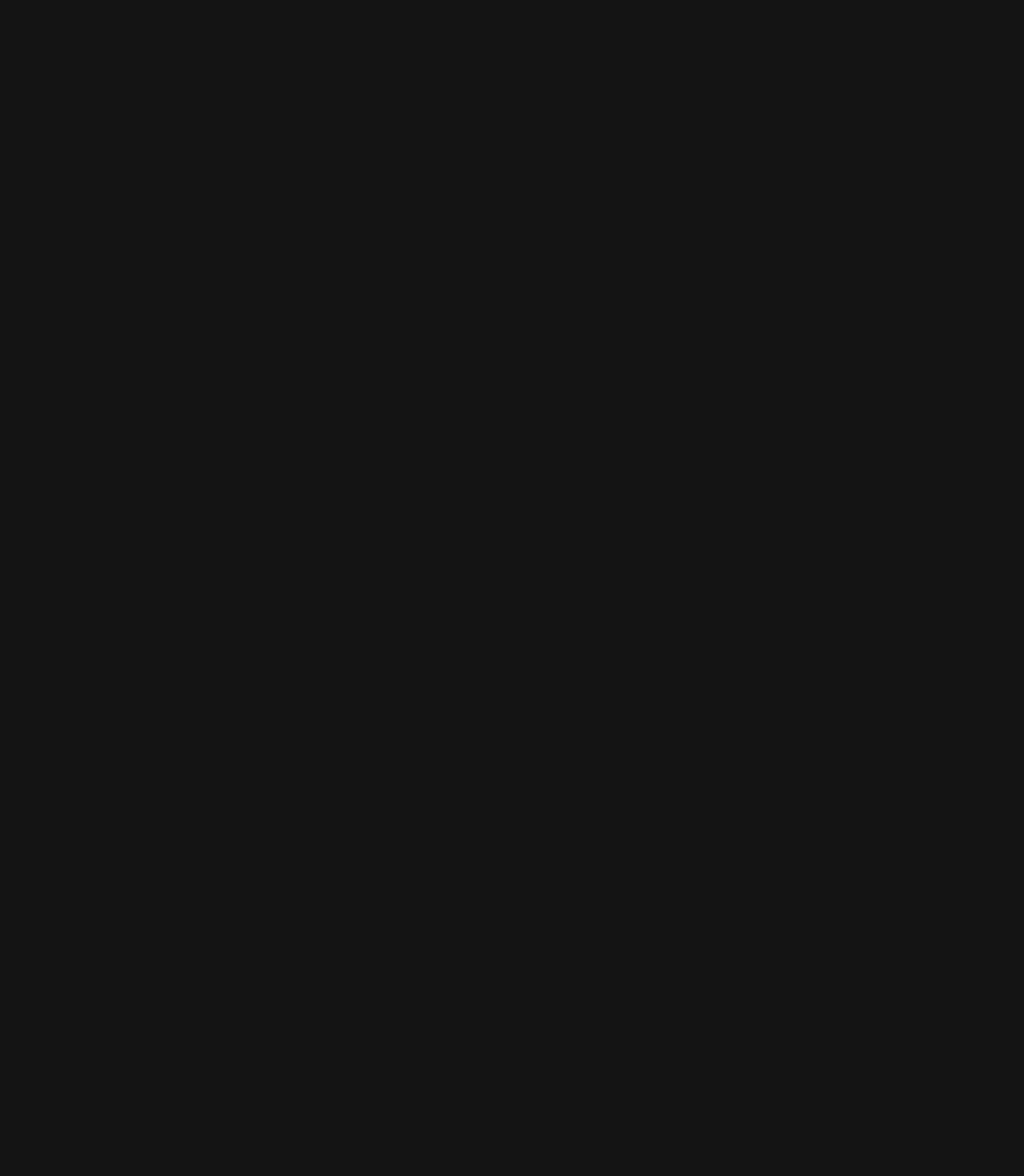
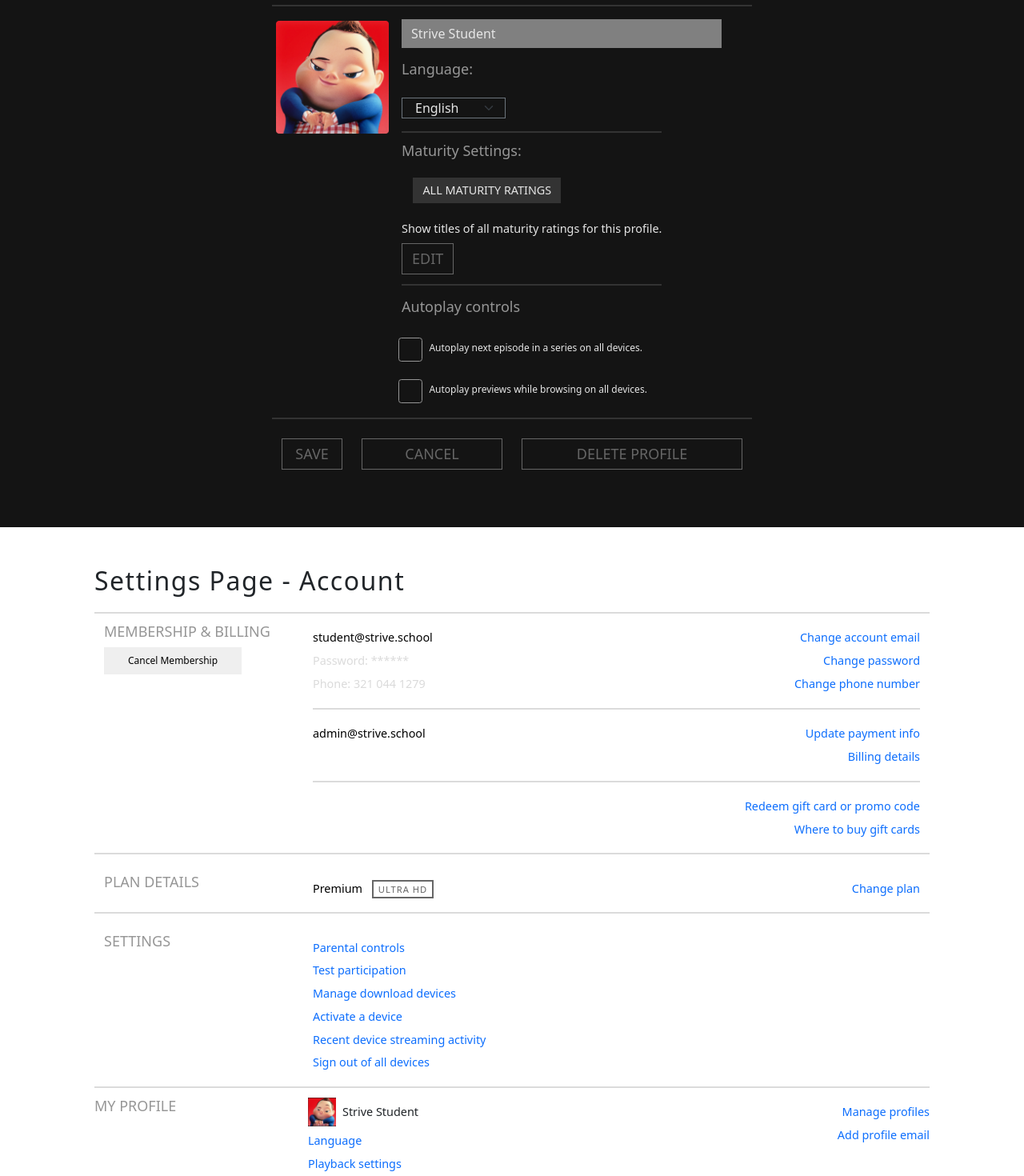
Before and after one commit to Vals098/u3-w1-wk, a React (Vite) app: page / in a window 1280 px wide. Shown: the part 800-2270 px from the top of the page at 80% size. Before the commit the page ends 800 px from the top, so only its background shows below. Built offline with nearby package versions, Linux system fonts and the light colour scheme; no server answers.

Commit message:
import: profile and settings page

```diff
--- a/src/App.jsx
+++ b/src/App.jsx
@@ -2,6 +2,8 @@
 import NetflixNavbar from "./components/NetflixNavbar"
 import NetflixFooter from "./components/NetflixFooter"
 import NetflixCarousel from "./components/NetflixCarousel"
+import NetflixProfile from "./components/NetflixProfile"
+import NetflixSettings from "./components/NetflixSettings"
 
 function App() {
   return (
@@ -11,6 +13,8 @@
       <NetflixCarousel query="harry potter" title="Harry Potter Saga" />
       <NetflixCarousel query="matrix" title="Matrix Saga" />
       <NetflixFooter></NetflixFooter>
+      <NetflixProfile></NetflixProfile>
+      <NetflixSettings></NetflixSettings>
     </>
   )
 }
--- /dev/null
+++ b/src/components/NetflixProfile.jsx
@@ -0,0 +1,98 @@
+function NetflixProfile() {
+  return (
+    <main className="profile-main">
+      <div className="container mt-md-5 p-5">
+        <div className="row justify-content-center">
+          <div className="col-12 col-md-10 col-lg-8 mx-auto">
+
+            <div className="row">
+              <div className="col">
+                <h1 className="text-center text-md-start">Edit Profile</h1>
+              </div>
+            </div>
+
+            <div className="row second-row py-3 justify-content-center text-center text-md-start">
+
+              <div className="col-12 col-md-3 px-1 mb-3 mb-md-0">
+                <img
+                  src="../../assets/avatar.png"
+                  alt="avatar"
+                  className="img-fluid"
+                />
+              </div>
+
+              <div className="col-12 col-md-9">
+                <form className="d-flex flex-column align-items-center align-items-md-start gap-3 profile-form">
+
+                  <input
+                    type="text"
+                    className="form-control input-style text-center text-md-start"
+                    defaultValue="Strive Student"
+                  />
+
+                  <h3>Language:</h3>
+
+                  <select className="form-select border-secondary select-style">
+                    <option>English</option>
+                    <option>Spanish</option>
+                    <option>French</option>
+                    <option>German</option>
+                    <option>Italian</option>
+                    <option>Japanese</option>
+                  </select>
+
+                  <div className="form-maturity">
+                    <h3>Maturity Settings:</h3>
+                    <button className="btn-maturity">
+                      ALL MATURITY RATINGS
+                    </button>
+                    <p>
+                      Show titles of all maturity ratings for this profile.
+                    </p>
+                    <button className="btn-netflix">EDIT</button>
+                  </div>
+
+                  <h3>Autoplay controls</h3>
+
+                  <div className="form-check d-flex align-items-center">
+                    <input className="form-check-input" type="checkbox" />
+                    <label className="form-check-label mx-2">
+                      Autoplay next episode in a series on all devices.
+                    </label>
+                  </div>
+
+                  <div className="form-check d-flex align-items-center">
+                    <input className="form-check-input" type="checkbox" />
+                    <label className="form-check-label mx-2">
+                      Autoplay previews while browsing on all devices.
+                    </label>
+                  </div>
+
+                </form>
+              </div>
+            </div>
+
+            <div className="row mt-4 px-0">
+              <div className="col-12 col-md-2 mb-2">
+                <button className="btn-netflix w-100">SAVE</button>
+              </div>
+
+              <div className="col-12 col-md-4 mb-2">
+                <button className="btn-netflix w-100">CANCEL</button>
+              </div>
+
+              <div className="col-12 col-md-6">
+                <button className="btn-netflix w-100">
+                  DELETE PROFILE
+                </button>
+              </div>
+            </div>
+
+          </div>
+        </div>
+      </div>
+    </main>
+  )
+}
+
+export default NetflixProfile
--- /dev/null
+++ b/src/components/NetflixSettings.jsx
@@ -0,0 +1,174 @@
+function NetflixSettings() {
+  return (
+    <div className="settings-body">
+      <main className="settings-main">
+        <div className="container mt-md-3 p-5">
+          <div className="row justify-content-center">
+            <div className="col">
+              {/* TITLE */}
+              <div className="row">
+                <h1 className="fs-2 text-dark text-center text-md-start">
+                  Settings Page - Account
+                </h1>
+              </div>
+
+              {/* MEMBERSHIP */}
+              <div className="row membership">
+                <div className="col-12 col-md-4 col-lg-3">
+                  <h3>MEMBERSHIP & BILLING</h3>
+                  <button className="settings-button">Cancel Membership</button>
+                </div>
+
+                <div className="col-12 col-md-8 col-lg-9">
+                  <div className="d-flex justify-content-between align-items-start">
+                    <div>
+                      <p className="text-black">student@strive.school</p>
+                      <p>Password: ******</p>
+                      <p>Phone: 321 044 1279</p>
+                    </div>
+
+                    <div className="text-end">
+                      <p>
+                        <a href="#">Change account email</a>
+                      </p>
+                      <p>
+                        <a href="#">Change password</a>
+                      </p>
+                      <p>
+                        <a href="#">Change phone number</a>
+                      </p>
+                    </div>
+                  </div>
+
+                  <div className="d-flex justify-content-between align-items-start paypal">
+                    <div>
+                      <p className="text-black">admin@strive.school</p>
+                    </div>
+
+                    <div className="text-end">
+                      <p>
+                        <a href="#">Update payment info</a>
+                      </p>
+                      <p>
+                        <a href="#">Billing details</a>
+                      </p>
+                    </div>
+                  </div>
+
+                  <div className="d-flex justify-content-between align-items-start">
+                    <div></div>
+
+                    <div className="text-end">
+                      <p>
+                        <a href="#">Redeem gift card or promo code</a>
+                      </p>
+                      <p>
+                        <a href="#">Where to buy gift cards</a>
+                      </p>
+                    </div>
+                  </div>
+                </div>
+              </div>
+
+              {/* PLAN */}
+              <div className="row plan">
+                <div className="col-12 col-md-4 col-lg-3">
+                  <h3>PLAN DETAILS</h3>
+                </div>
+
+                <div className="col-12 col-md-8 col-lg-9">
+                  <div className="d-flex justify-content-between">
+                    <div>
+                      <p className="text-black">
+                        Premium <span className="ultra-hd">ULTRA HD</span>
+                      </p>
+                    </div>
+
+                    <div className="text-end">
+                      <p>
+                        <a href="#">Change plan</a>
+                      </p>
+                    </div>
+                  </div>
+                </div>
+              </div>
+
+              {/* SETTINGS */}
+              <div className="row settings">
+                <div className="col-12 col-md-4 col-lg-3">
+                  <h3>SETTINGS</h3>
+                </div>
+
+                <div className="col-12 col-md-8 col-lg-9">
+                  <div>
+                    <p>
+                      <a href="#">Parental controls</a>
+                    </p>
+                    <p>
+                      <a href="#">Test participation</a>
+                    </p>
+                    <p>
+                      <a href="#">Manage download devices</a>
+                    </p>
+                    <p>
+                      <a href="#">Activate a device</a>
+                    </p>
+                    <p>
+                      <a href="#">Recent device streaming activity</a>
+                    </p>
+                    <p>
+                      <a href="#">Sign out of all devices</a>
+                    </p>
+                  </div>
+                </div>
+              </div>
+
+              {/* PROFILE */}
+              <div className="row my-profile">
+                <div className="col-12 col-md-4 col-lg-3">
+                  <h3>MY PROFILE</h3>
+                </div>
+
+                <div className="col-12 col-md-8 col-lg-9">
+                  <div className="d-flex justify-content-between">
+                    <div>
+                      <div className="d-flex align-items-center">
+                        <img
+                          src="../../assets/avatar.png"
+                          alt="avatar"
+                          className="avatar-settings"
+                        />
+                        <p className="ms-2 text-dark">Strive Student</p>
+                      </div>
+
+                      <p>
+                        <a href="#">Language</a>
+                      </p>
+                      <p>
+                        <a href="#">Playback settings</a>
+                      </p>
+                      <p>
+                        <a href="#">Subtitle appearance</a>
+                      </p>
+                    </div>
+
+                    <div className="text-end">
+                      <p>
+                        <a href="#">Manage profiles</a>
+                      </p>
+                      <p>
+                        <a href="#">Add profile email</a>
+                      </p>
+                    </div>
+                  </div>
+                </div>
+              </div>
+            </div>
+          </div>
+        </div>
+      </main>
+    </div>
+  )
+}
+
+export default NetflixSettings
```
